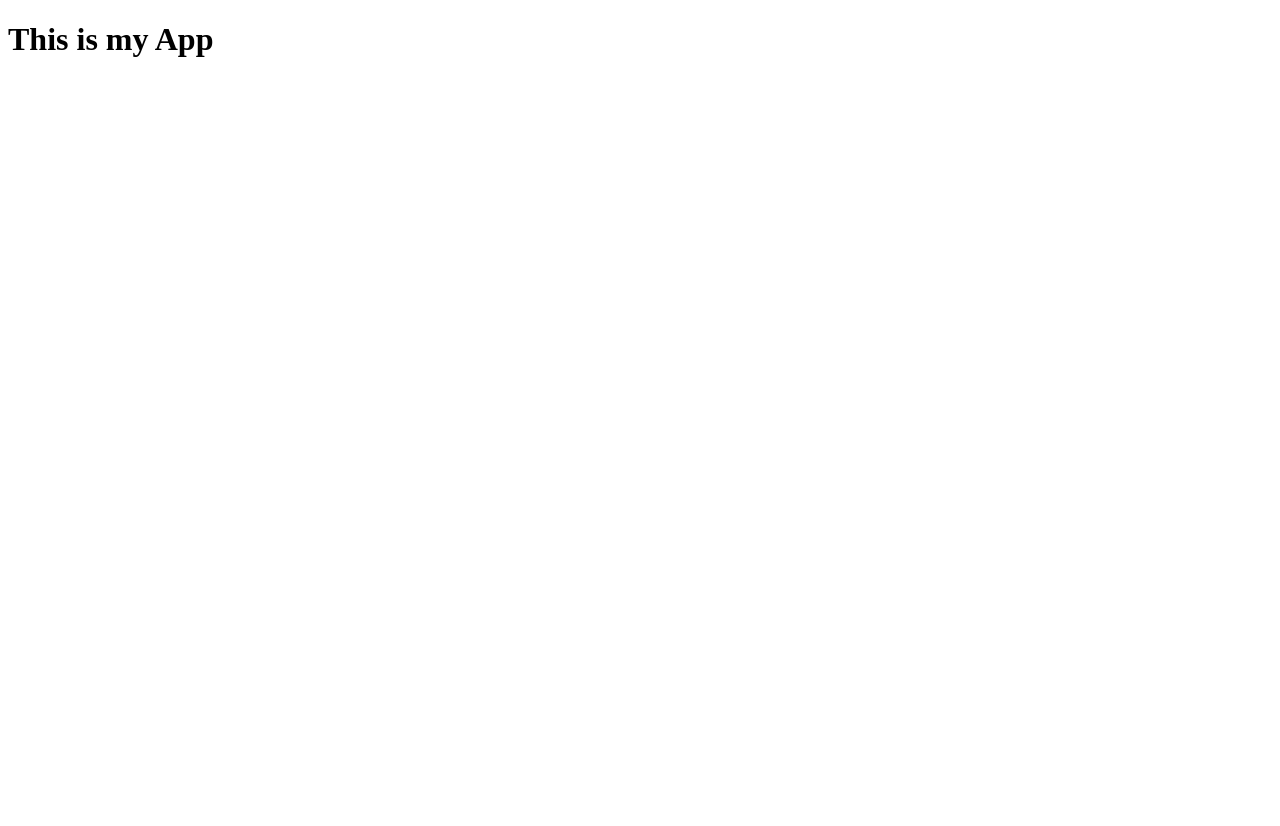
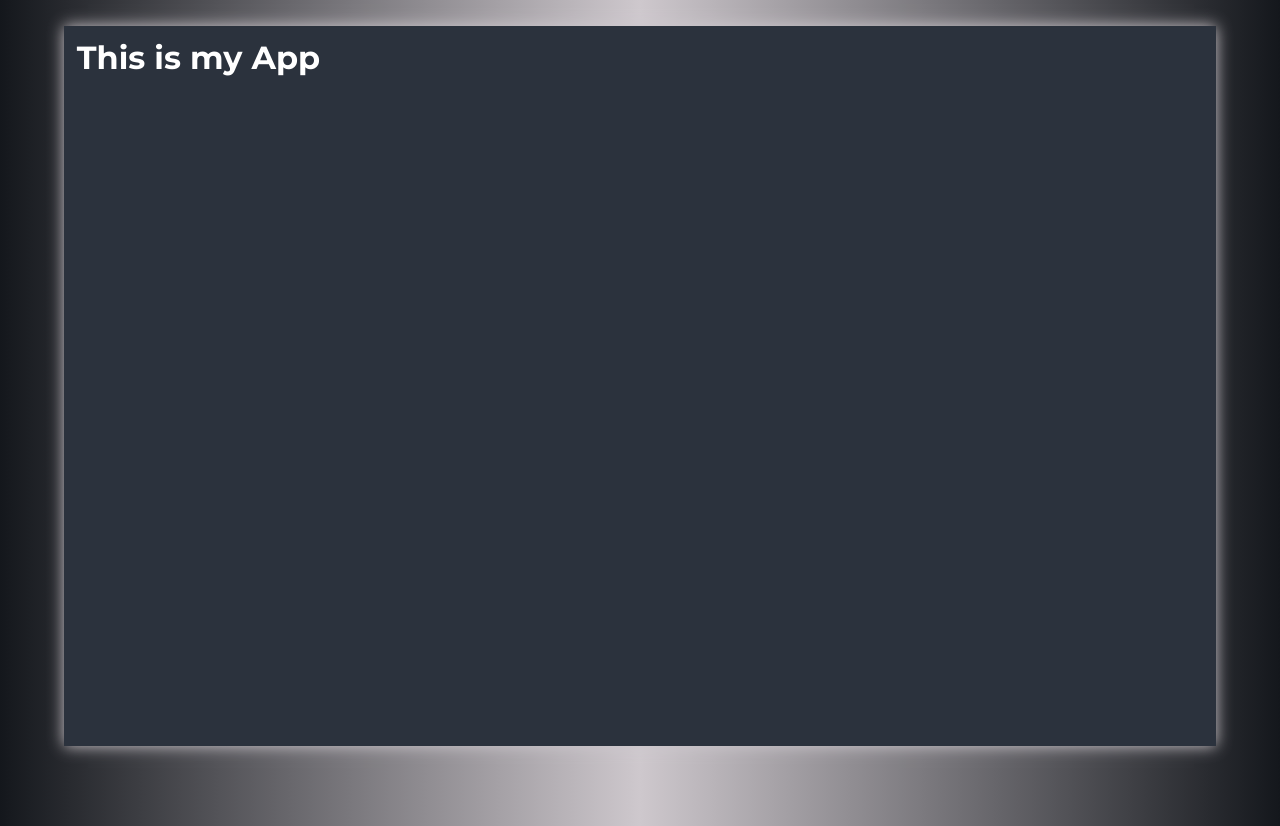
Before and after one commit to ArlBiern/OnlineShop, a React (Create React App) app in the folder client/: page / in a window 1280 px wide. Before the commit the page ends 800 px from the top, so only its background shows below. Built offline with nearby package versions, Linux system fonts and the light colour scheme.

Commit message:
Add basic style

```diff
--- a/client/public/index.html
+++ b/client/public/index.html
@@ -9,8 +9,10 @@
     />
     <meta name="author" content="ThinkTree"/>
     <title>Online Shop App</title>
+    <link rel="shortcut icon" href="favicon.ico">
+    <link rel="stylesheet" type="text/css" href="style.css">
   </head>
   <body>
-    <div id="root"></div>
+    <div class="main_box" id="root"></div>
   </body>
 </html>
--- /dev/null
+++ b/client/public/style.css
@@ -0,0 +1,41 @@
+@import url('https://fonts.googleapis.com/css?family=Montserrat:400,700&display=swap');
+
+/* --General-- */
+:root {
+  --main_font: 'Montserrat', Verdana, sans-serif;
+  --main_background: rgb(20, 23, 28);
+  --dark_shadow: rgb(43, 50, 61);
+  --light_shadow: rgb(206,200,205);
+  --main_font_color: rgb(255,255,255);
+  --details: rgb(238,115,36);
+}
+
+* {
+	box-sizing: border-box;
+	-webkit-tap-highlight-color: rgba(0,0,0,0);
+  -webkit-tap-highlight-color: transparent;
+  margin: 0;
+  padding: 0;
+}
+
+body {
+  font-family: var(--main_font);
+  color: var(--main_font_color);
+  min-height: 100vh;
+  background-image: linear-gradient(90deg, var(--main_background), var(--light_shadow), var(--main_background));
+}
+
+.main_box {
+  background-color: var(--dark_shadow);
+  box-shadow: 0 0 15px var(--light_shadow);
+  min-height: 90vh;
+  max-width: 1600px;
+  width: 90%;
+  margin: 2% auto 0;
+  padding: 1%;
+}
+
+.container {
+  width: 90%;
+  margin: 0 auto;
+}
```
Also changed, not shown: 2 other files (tests, documents, lock files or other folders).
